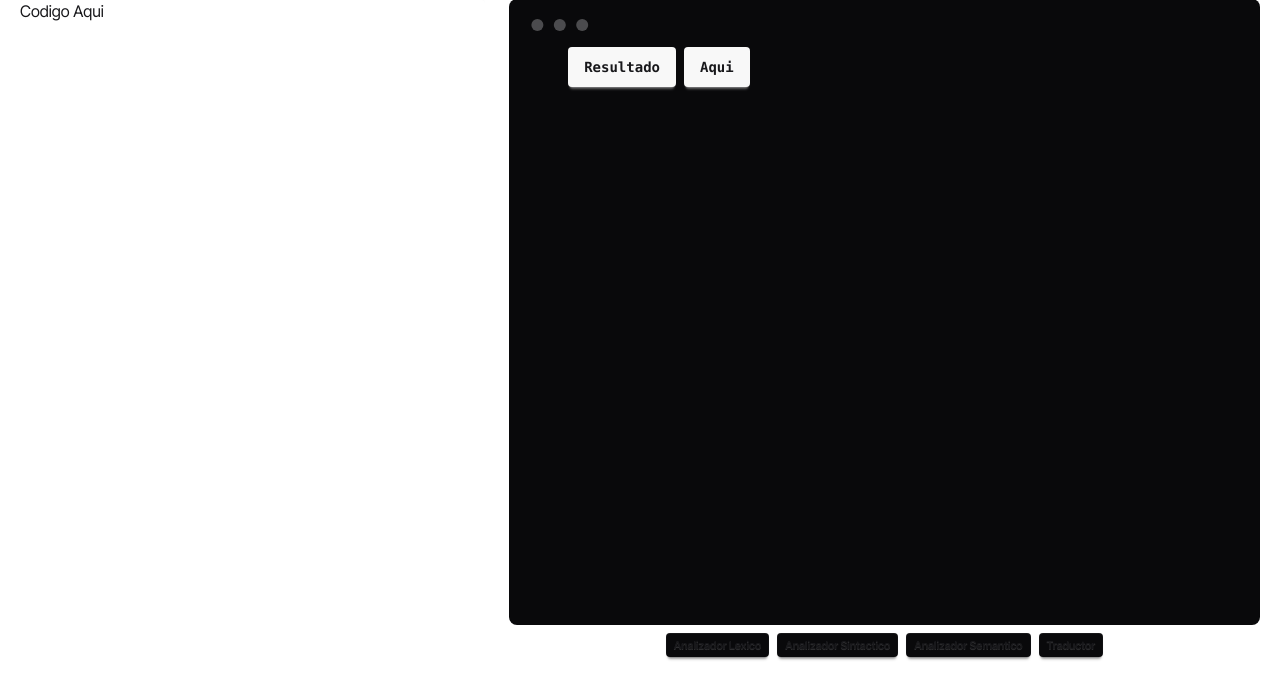
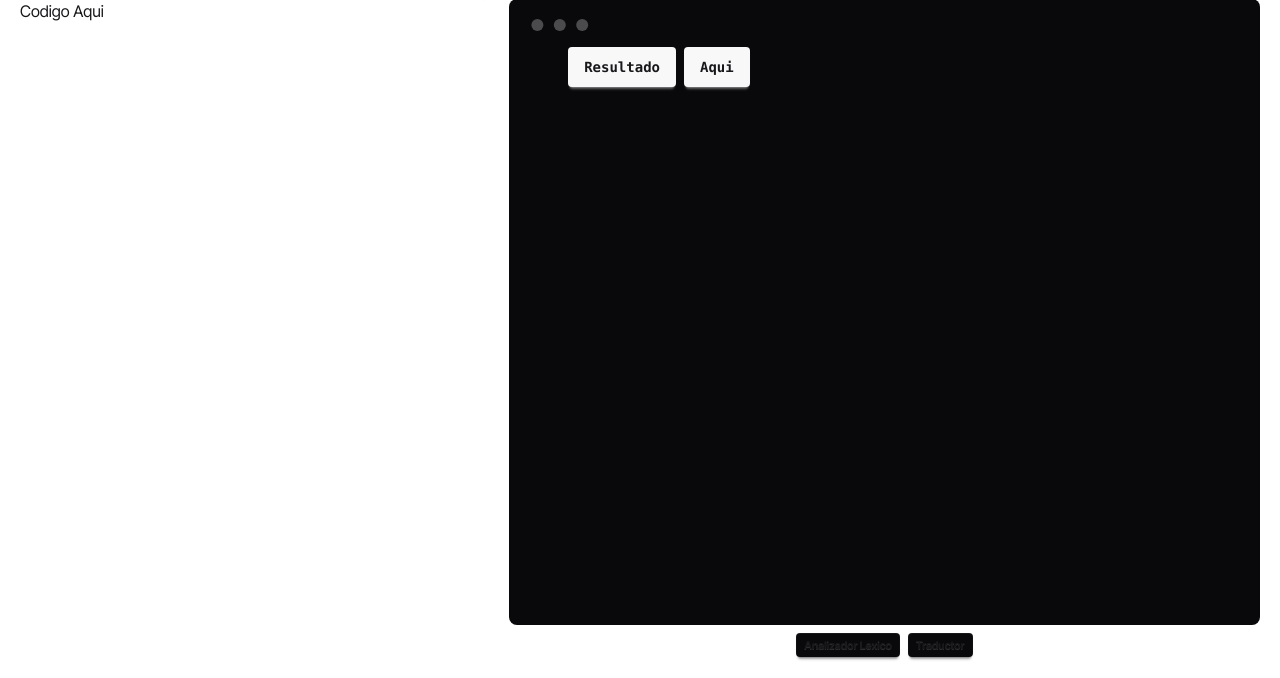
Before and after one commit to AstroLui/AnalizadorLexico, a Django app: page / in a window 1280 px wide. Shown: the part 122-800 px from the top of the page. Run offline with Django 5.2, Linux system fonts and the light colour scheme; style sheets or scripts are compiled from the project's sources; some web fonts are replaced.

Commit message:
feat: adding the somethings

```diff
--- a/AnalizadorLexico/src/sintactico.py
+++ b/AnalizadorLexico/src/sintactico.py
@@ -109,8 +109,11 @@
 """
 
 def sintactico(texto):
-  parsed_code = esprima.parseScript(texto)
-  strCode = str(parsed_code)
+  try:
+    parsed_code = esprima.parseScript(texto)
+    strCode = str(parsed_code)
+  except:
+    return
   return strCode
 
 print(sintactico(code))
--- a/AnalizadorLexico/templates/home.html
+++ b/AnalizadorLexico/templates/home.html
@@ -14,27 +14,15 @@
                             <pre class="flex gap-2 items-center" data-prefix="1"><div data-tip="ID" class="tooltip"><span class="btn">Resultado</span></div><div data-tip="ID" class="tooltip"><span class="btn">Aqui</span></div></pre>
                         </div>
                     </div>
-                    <div id="item2" class="carousel-item w-full">
-                        <div class="container border-2 border-neutral-200 w-full h-full text-base rounded-2xl" >
-                            <div class="container w-full h-full " style="padding: 5%;">
-                                <span id="sintactico" class="font-medium"></span>
-                            </div>
-                        </div>
-                    </div>
-                    <div id="item3" class="carousel-item w-full">
-                        <div id="semantico" class="container border-2 border-neutral-200 w-full h-full rounded-2xl p-3 flex items-center justify-center flex-col gap-3"></div>
-                    </div>
                     <div class="carousel-item w-full" id="item4">
                         <textarea class="textarea w-full h-full text-base" id="codeTraductor" disabled></textarea>
                     </div>
                 </div>
                 <div class="flex w-full justify-center gap-2 py-2">
                     <a href="#item1" class="btn btn-neutral btn-xs">Analizador Lexico</a>
-                    <a href="#item2" class="btn btn-neutral btn-xs">Analizador Sintactico</a>
-                    <a href="#item3" class="btn btn-neutral btn-xs">Analizador Semantico</a>
                     <a href="#item4" class="btn btn-neutral btn-xs">Traductor</a>
                   </div>
             </div>
         </div>
-    <script src="/static/js/Home.js"></script>
+    <script src="/static/js/home.js"></script>
 {% endblock content %}
--- a/AnalizadorLexico/views.py
+++ b/AnalizadorLexico/views.py
@@ -15,7 +15,5 @@
     if request.method == 'POST':
         myVar = json.loads(request.body)
         return JsonResponse({"data" : Data(myVar['data']),
-                             "sint" : sintactico(myVar['data']),
-                             "err" : getArrayErrors(),
                              "trad" : translate_js_to_py(myVar['data'])})
     return JsonResponse()
--- a/static/js/Home.js
+++ b/static/js/Home.js
@@ -16,20 +16,12 @@
             tokens = data;
             console.log(tokens)
             AddCodeSpace(tokens['data']);
-            AddCodeSintactico(tokens['sint']);
-            errorSemantica(tokens['err']);
             traductor(tokens['trad']);
         })
     .catch(error =>{
         console.log(error);
     })
 
-}
-
-function AddCodeSintactico(data){
-    var codeSpace = document.getElementById("sintactico");
-    codeSpace.className = "text-sm font-medium"
-    codeSpace.innerHTML = `${data}`
 }
 function AddCodeSpace(data){
     var codeSpaceMirror = document.getElementById("codeSpaceMirror");
@@ -99,17 +91,6 @@
     nodeFather.appendChild(code);
 }
 
-function errorSemantica(data){
-    const semantico = document.getElementById('semantico');
-    semantico.innerHTML= ``;
-    Object.entries(data).forEach(data =>{
-        console.log(data)
-        const div = document.createElement('span')
-        div.className = 'text-2xl font-normal badge badge-neutral'
-        div.innerHTML = data[1]
-        semantico.appendChild(div)
-    })
-}
 function traductor(data){
     const traductor = document.getElementById('codeTraductor');
     traductor.innerHTML = ``
```
Also changed, not shown: AnalizadorLexico/src/example.txt (+10 -10 lines).
